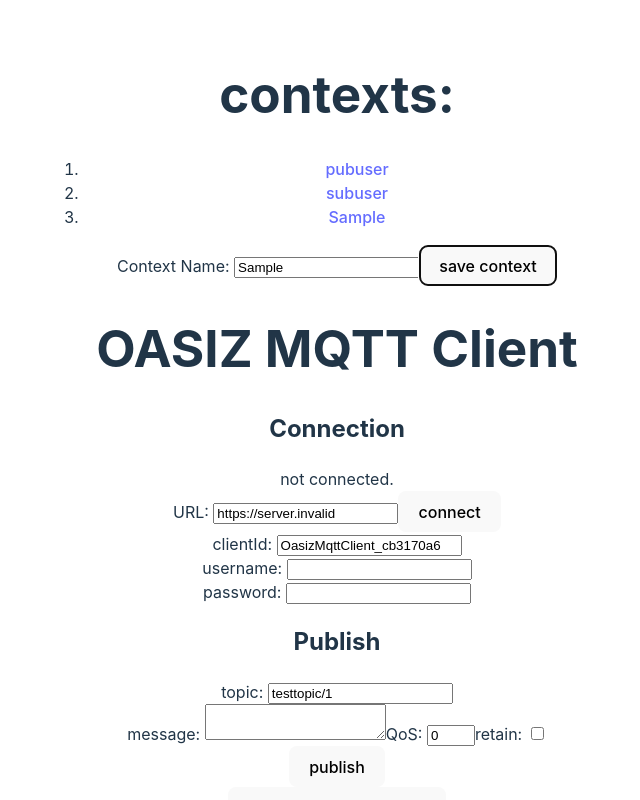
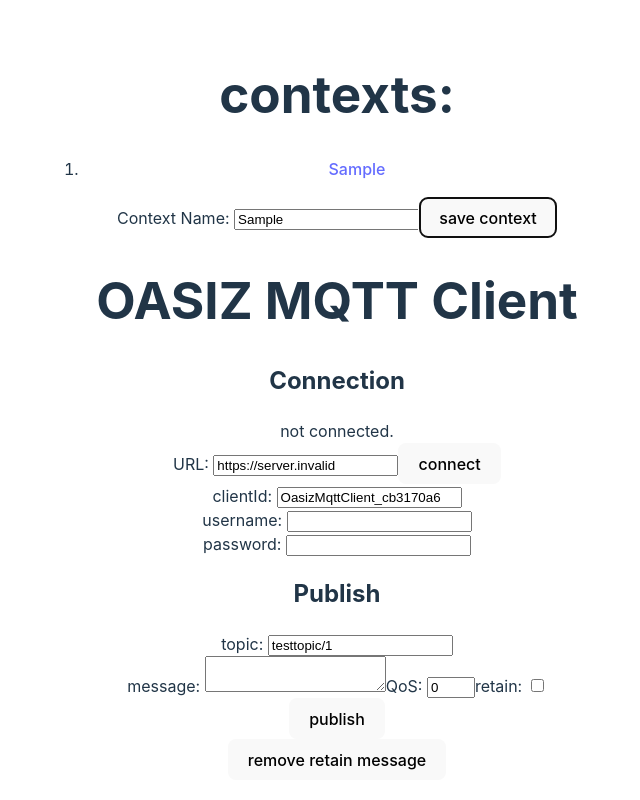
Before and after one commit to mikoto2000/oasiz-mqtt-client, a React (Vite) app in the folder frontend/: page / in a window 1280 px wide. Both pictures are taken after typing "Sample" into the empty fields and a click on the button "save context". Shown: the top 800 px of the page, without its empty margins (303-943 px from the left). Built offline with nearby package versions, Linux system fonts and the light colour scheme; no server answers.

Commit message:
アプリとしてのコンテキスト保存機能を追加。
localStorage に `contexts` というキーで `Map<string, MqttClientProps>` を保存するようにした。

```diff
--- a/frontend/src/App.tsx
+++ b/frontend/src/App.tsx
@@ -1,3 +1,4 @@
+import { serializeContext, deserializeContext } from './Util'
 import { useRef, useState, ChangeEvent, MouseEvent, FormEvent } from 'react'
 import { MqttClient, QoS, MqttConnection, PublishMessage, SubscribeTopic, ReceivedMessage, MqttClientProps } from './MqttClient'
 import './App.css'
@@ -64,6 +65,20 @@ function App() {
 
   const mqttClient = useRef(null);
 
+  const handleChangeContext = (event: MouseEvent<HTMLAnchorElement>, contextName: string) => {
+    event.preventDefault();
+    console.debug(`handleChangeContext: ${contextName}`);
+
+    let currentMqttClient : any = mqttClient.current;
+    let currentContext : MqttClientProps = currentMqttClient.getCurrentContext();
+    currentMqttClient.end();
+    saveContext(contextNameToAdd, currentContext);
+
+    let newContext = mqttContexts.get(contextName) || DEFAULT_MQTT_CONTEXT;
+    setCurrentMqttContext((prevContext) => newContext);
+    setContextNameToAdd(contextName);
+  }
+
   // State のリフトアップを行うと MqttClient 単体で使用することができなくなるため、
   // Context の保存時に MqttClient に問い合わせる形をとっている。
   // ...と思ったが、リフトアップしたうえで MqttClient を以下 4 パーツに分割する方が筋がいいかも？
@@ -79,11 +94,22 @@ function App() {
     if (!mqttClient.current) return;
     let currentMqttClient : any = mqttClient.current;
     let currentContext : MqttClientProps = currentMqttClient.getCurrentContext();
+    currentMqttClient.end();
 
-    let newContext = currentContext;
+    saveContext(contextNameToAdd, currentContext);
+  }
+
+  const saveContext = (contextName: string, newContext: MqttClientProps) => {
+    console.debug('saveContext');
+
+    if (contextName === '') return;
+
     setMqttContexts((prevContexts) => {
       let newMap = new Map<string, MqttClientProps>(prevContexts);
-      newMap.set(contextNameToAdd, newContext);
+      newMap.set(contextName, newContext);
+
+      localStorage.setItem('contexts', serializeContext(newMap));
+
       return newMap;
     });
   }
@@ -95,23 +121,24 @@ function App() {
   };
 
   const [currentMqttContext, setCurrentMqttContext] = useState<MqttClientProps>(DEFAULT_MQTT_CONTEXT);
-  const [mqttContexts, setMqttContexts] = useState<Map<string, MqttClientProps>>(
-    new Map<string, MqttClientProps>([['pubuser', FIRST_MQTT_CONTEXT], ['subuser', SECOND_MQTT_CONTEXT]]));
 
+  const initialContexts = () => {
+    let contexts = localStorage.getItem('contexts');
+    return contexts ?
+      new Map<string, MqttClientProps>(deserializeContext(contexts))
+      :
+      new Map<string, MqttClientProps>([]);
+
+  }
+
+  const [mqttContexts, setMqttContexts] = useState<Map<string, MqttClientProps>>(initialContexts());
   const [contextNameToAdd, setContextNameToAdd] = useState('');
-
-  const handleContextClick = (event: MouseEvent<HTMLAnchorElement>, contextName: string) => {
-    event.preventDefault();
-    console.debug(`handleContextClick: ${contextName}`);
-    let newContext = mqttContexts.get(contextName) || DEFAULT_MQTT_CONTEXT;
-    setCurrentMqttContext((prevContext) => newContext);
-  }
 
   return (
     <div className="App">
       <h1>contexts:</h1>
       <ol>
-        {[...mqttContexts.keys()].map((key) => <li key={key}><a href="#" onClick={(event) => handleContextClick(event, key)}>{key}</a></li>)}
+        {[...mqttContexts.keys()].map((key) => <li key={key}><a href="#" onClick={(event) => handleChangeContext(event, key)}>{key}</a></li>)}
       </ol>
       <form onSubmit={handleSaveContext}>
         <label>Context Name: </label><input type="text" name="name" onChange={handleChangeSaveContextName} value={contextNameToAdd}></input>
--- a/frontend/src/MqttClient.tsx
+++ b/frontend/src/MqttClient.tsx
@@ -48,6 +48,9 @@ const MqttClientInternal = (props: MqttClientProps, ref: any) => {
           INITIAL_SUBSCRIBING_TOPICS: subscribingTopics,
           INITIAL_RECEIVED_MESSAGES: receivedMessages
         }
+      },
+      end() : void {
+        disconnect();
       }
     }
   });
@@ -66,12 +69,15 @@ const MqttClientInternal = (props: MqttClientProps, ref: any) => {
 
   const KEEPALIVE_TIME = 30;
 
-  ref = clientRef;
-
   const connect = () => {
     console.debug('start connect');
-    if (!isConnected) {
+
+    if (isConnected) {
+      disconnect();
+    }
+
     // クライアントインスタンスの作成
+    console.debug('create new client.');
     let newClient = MQTT.connect(mqttConnection.url, {
       clientId: mqttConnection.clientId,
       username: mqttConnection.username,
@@ -102,6 +108,7 @@ const MqttClientInternal = (props: MqttClientProps, ref: any) => {
 
       // connect 時のエラーの際は、再接続せずに終了する
       newClient.end();
+      setIsConnected(false);
     });
 
     newClient.on('message', (topic: string, payload: Buffer, packet: IPacket) => {
@@ -114,7 +121,7 @@ const MqttClientInternal = (props: MqttClientProps, ref: any) => {
     });
 
     clientRef.current = newClient;
-    }
+    console.log(clientRef.current);
   };
 
   const disconnect = () => {
--- /dev/null
+++ b/frontend/src/Util.ts
@@ -0,0 +1,22 @@
+export const serializeContext = (obj: any) => {
+  return JSON.stringify(obj, (k, v) => {
+      if (v instanceof Map) {
+        return {
+          dataType: 'Map',
+          value: [...v]
+        }
+      }
+      return v;
+    })
+}
+
+export const deserializeContext : any = (json: string) => {
+    return JSON.parse(json, (k, v) => {
+      if (typeof v === "object" && v !== null) {
+        if (v.dataType === "Map") {
+          return new Map(v.value)
+        }
+      }
+      return v;
+    })
+}
```
Lines whose indentation alone changed are shown as unchanged.
